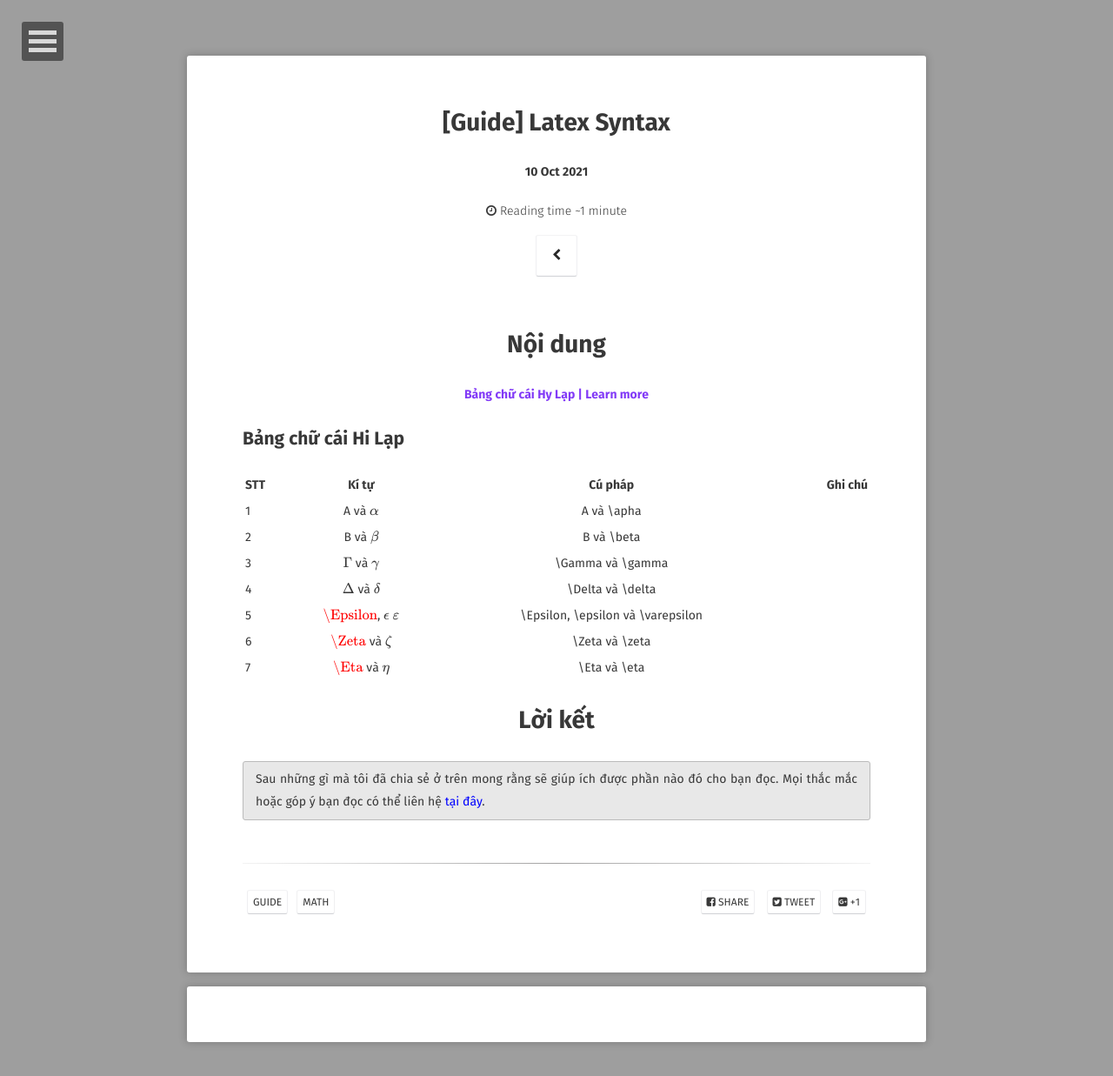
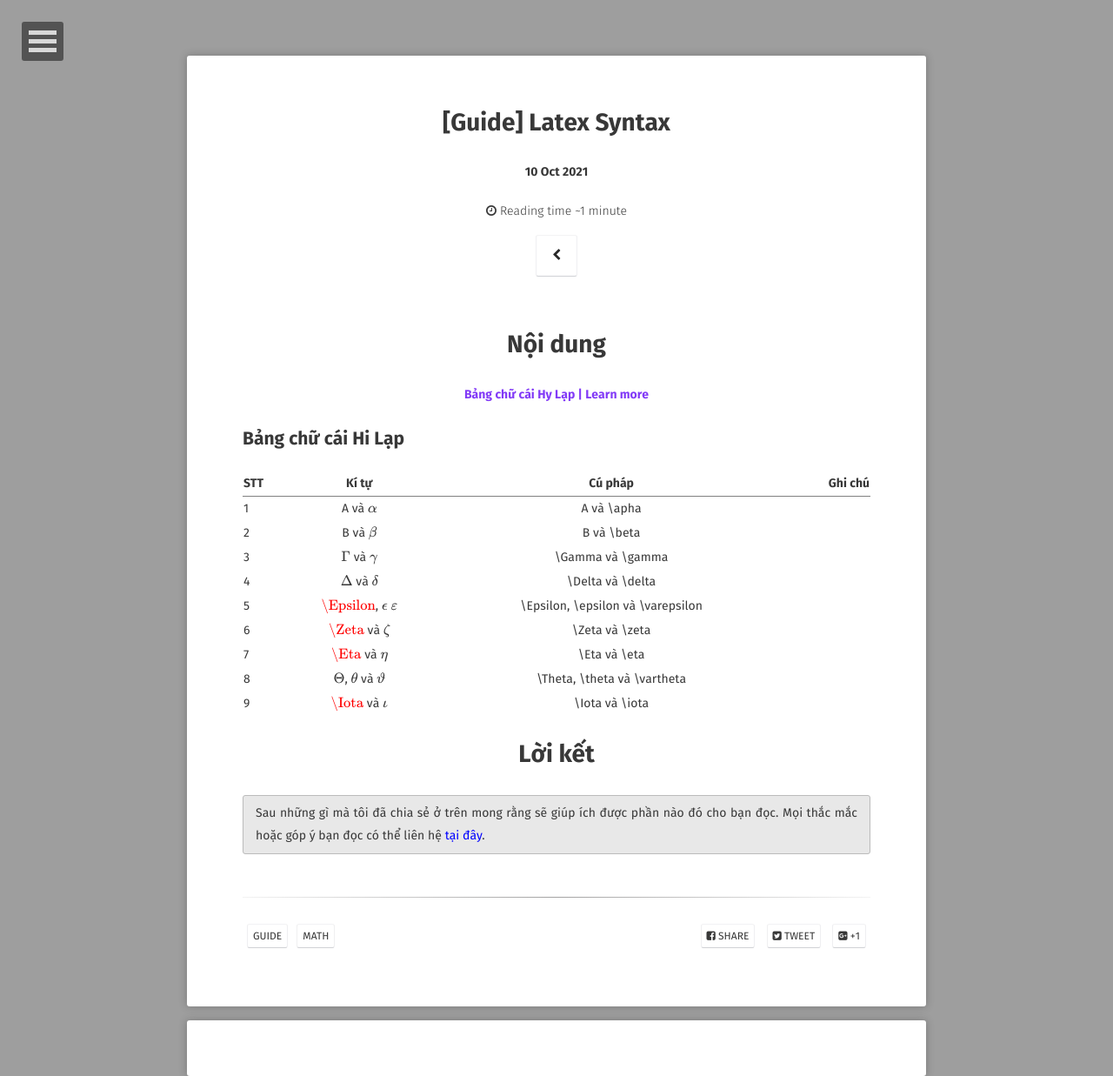
Before and after one commit to hieuhdh/deuteri, a Jekyll site: the page built from _posts/2021-10-10-[Guide]-Latex-Syntax.md, in a window 1280 px wide. Shown: the whole page at 87% size. Built offline with Jekyll 4.4.1, drawn with Linux system fonts in a browser that asks for light colours; some web fonts are replaced; formulas are drawn with MathJax 3; comment, search, counter and statistics services are not loaded; before the commit the page ends 1198 px from its top, so only the background shows below that.

Commit message:
fix something

```diff
--- a/_posts/2021-10-10-[Guide]-Latex-Syntax.md
+++ b/_posts/2021-10-10-[Guide]-Latex-Syntax.md
@@ -28,6 +28,9 @@ comments: true
 |5      | $$\Epsilon$$, $$\epsilon$$ $$\varepsilon$$    | \Epsilon, \epsilon và \varepsilon |               |
 |6      | $$\Zeta$$ và $$\zeta$$                        | \Zeta và \zeta                    |               |
 |7      | $$\Eta$$ và $$\eta$$                          | \Eta và \eta                      |               |
+|8      | $$\Theta$$, $$\theta$$ và $$\vartheta$$       | \Theta, \theta và \vartheta       |               |
+|9      | $$\Iota$$ và $$\iota$$                        | \Iota và \iota                    |               |
+{: rules="groups"}
 
 <h1 align="center">
   Lời kết
```
